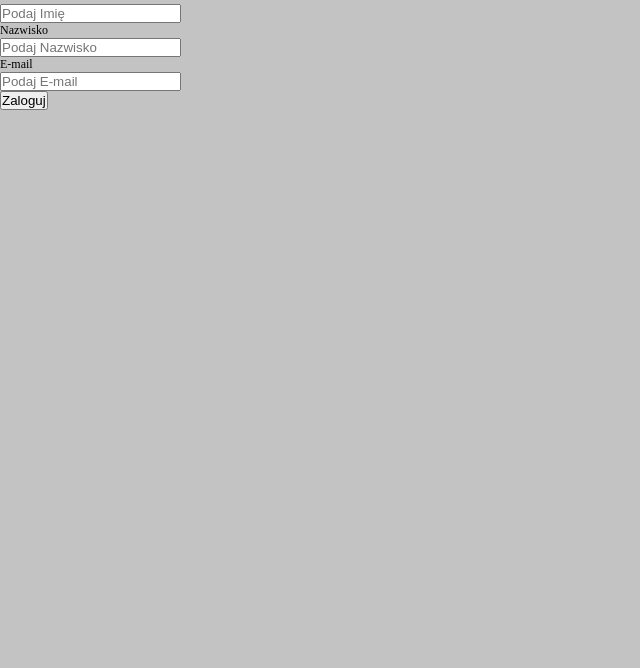
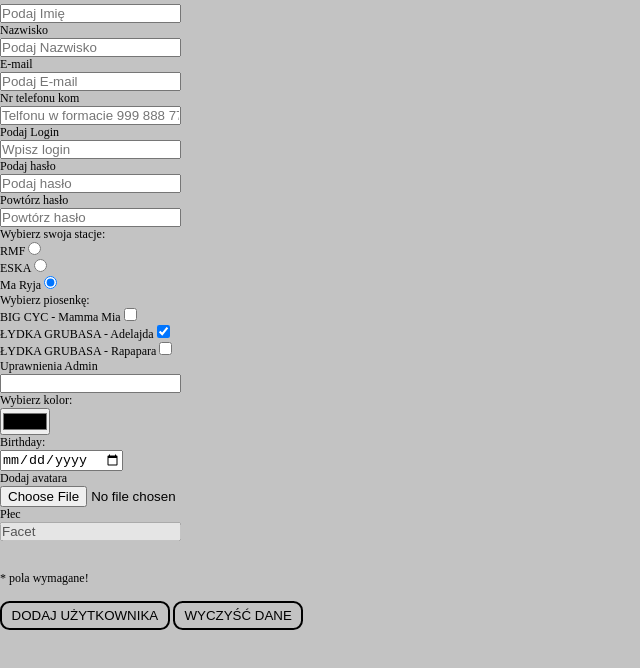
Before and after one commit to BlackLeoo/Klasa3GTc_RG1, a website: page index.html in a window 1280 px wide. Shown: the part 38-706 px from the top of the page, without its empty margins (0-640 px from the left). Drawn offline with Linux system fonts and the light colour scheme.

Commit message:
Update index.html

```diff
--- a/index.html
+++ b/index.html
@@ -1,5 +1,5 @@
 <!DOCTYPE html>
-<html lang="en">
+<html lang="pl">
   <head>
     <meta charset="UTF-8" />
     <meta name="viewport" content="width=device-width, initial-scale=1.0" />
@@ -45,7 +45,7 @@
       <div class="formInput">
         <div class="formInputSize">
           <div class="formLabel">
-            <label for="emai">E-mail</label>
+            <label for="email">E-mail</label>
           </div>
           <div class="formInputBox">
             <input
@@ -57,11 +57,206 @@
             />
           </div>
         </div>
+        <div class="formInputSize">
+          <div class="formLabel">
+            <label for="tel">Nr telefonu kom</label>
+          </div>
+          <div class="formInputBox">
+            <input
+              type="tel"
+              id="tel"
+              name="tel_kom"
+              placeholder="Telfonu w formacie 999 888 777"
+              pattern="[0-9]{3} [0-9]{3} [0-9]{3}"
+              required
+            />
+          </div>
+        </div>
       </div>
       <div class="formInput">
         <div class="formInputSize">
+          <div class="formLabel">
+            <label for="log">Podaj Login</label>
+          </div>
+          <div class="formInputBox">
+            <input
+              type="text"
+              name="login"
+              minlength="3"
+              maxlength="12"
+              id="log"
+              value=""
+              placeholder="Wpisz login"
+              required
+            />
+          </div>
+        </div>
+      </div>
+      <div class="formInput">
+        <div class="formInputSize">
+          <div class="formLabel">
+            <label for="haslo">Podaj hasło</label>
+          </div>
+          <div class="formInputBox">
+            <input
+              type="password"
+              id="haslo"
+              name="haslo"
+              placeholder="Podaj hasło"
+              required
+            />
+          </div>
+        </div>
+        <div class="formInputSize">
+          <div class="formLabel">
+            <label for="rehaslo">Powtórz hasło</label>
+          </div>
+          <div class="formInputBox">
+            <input
+              type="password"
+              id="rehaslo"
+              name="rehaslo"
+              placeholder="Powtórz hasło"
+              required
+            />
+          </div>
+        </div>
+      </div>
+      <div class="formInput">
+        <div class="formInputSize">
+          <div class="formLabelRadio">
+            <label for="radio">Wybierz swoja stacje:</label>
+          </div>
+          <div class="formInputBoxRadio">
+            <div class="boxRadio">
+              <label for="rmf">RMF</label>
+              <input type="radio" id="rmf" name="radio_top" value="RMF" />
+            </div>
+            <div class="boxRadio">
+              <label for="eska">ESKA</label>
+              <input type="radio" id="eska" name="radio_top" value="ESKA" />
+            </div>
+            <div class="boxRadio">
+              <label for="ryja">Ma Ryja</label>
+              <input
+                type="radio"
+                id="ryja"
+                name="radio_top"
+                value="Ma Ryja"
+                checked
+              />
+            </div>
+          </div>
+        </div>
+        <div class="formInputSize">
+          <div class="formLabelCheckBox">
+            <label for="CheckBox">Wybierz piosenkę:</label>
+          </div>
+          <div class="formInputCheckBox">
+            <div class="boxCheck">
+              <label for="Mamma">BIG CYC - Mamma Mia</label>
+              <input
+                type="checkbox"
+                id="Mamma"
+                name="checkBox_top"
+                value="Mamma"
+              />
+            </div>
+            <div class="boxCheck">
+              <label for="Adelajda">ŁYDKA GRUBASA - Adelajda</label>
+              <input
+                type="checkbox"
+                id="Adelajda"
+                name="checkBox_top"
+                value="Adelajda"
+                checked
+              />
+            </div>
+            <div class="boxCheck">
+              <label for="Rapapara">ŁYDKA GRUBASA - Rapapara</label>
+              <input
+                type="checkbox"
+                id="Rapapara"
+                name="checkBox_top"
+                value="Rapapara"
+              />
+            </div>
+          </div>
+        </div>
+      </div>
+      <div class="formInput">
+        <div class="formInputSize">
+          <div class="formLabel">
+            <label for="admin">Uprawnienia Admin</label>
+          </div>
+          <div class="formInputBox">
+            <input list="adminList" />
+            <datalist id="adminList">
+              <option value="HeadAdmin"> </option>
+              <option value="Admin"> </option>
+            </datalist>
+          </div>
+        </div>
+        <div class="formInputSize">
+          <div class="formLabel">
+            <label for="favcolor">Wybierz kolor:</label>
+          </div>
+          <div class="formInputBox">
+            <input type="color" id="favcolor" name="favcolor" />
+          </div>
+        </div>
+        <div class="formInputSize">
+          <div class="formLabel">
+            <label for="birthday">Birthday:</label>
+          </div>
+          <div class="formInputBox">
+            <input type="date" id="birthday" name="birthday" />
+          </div>
+        </div>
+      </div>
+      <div class="formInput">
+        <div class="formInputSize">
+          <div class="formLabel">
+            <label for="foto">Dodaj avatara</label>
+          </div>
+          <div class="formInputBox">
+            <input
+              type="file"
+              name="avatar_file"
+              id="foto"
+              value=""
+              placeholder="Dodaj avatara"
+            />
+          </div>
+        </div>
+        <div class="formInputSize">
+          <div class="formLabel">
+            <label for="plec">Płec</label>
+          </div>
+          <div class="formInputBox">
+            <input type="text" name="sex" id="plec" value="Facet" disabled />
+          </div>
+        </div>
+      </div>
+      <br /><br />
+      <span class="register_message text-danger">* pola wymagane!</span>
+      <br /><br />
+
+      <div class="formInput">
+        <div class="formInputSize">
           <div class="frmInputSubmit">
-            <input type="submit" value="Zaloguj" />
+            <input
+              type="submit"
+              name="submitRegister"
+              class="btn"
+              value="Dodaj użytkownika"
+            />
+            <input
+              type="reset"
+              name="submitReset"
+              class="btn"
+              value="Wyczyść dane"
+            />
           </div>
         </div>
       </div>
```
